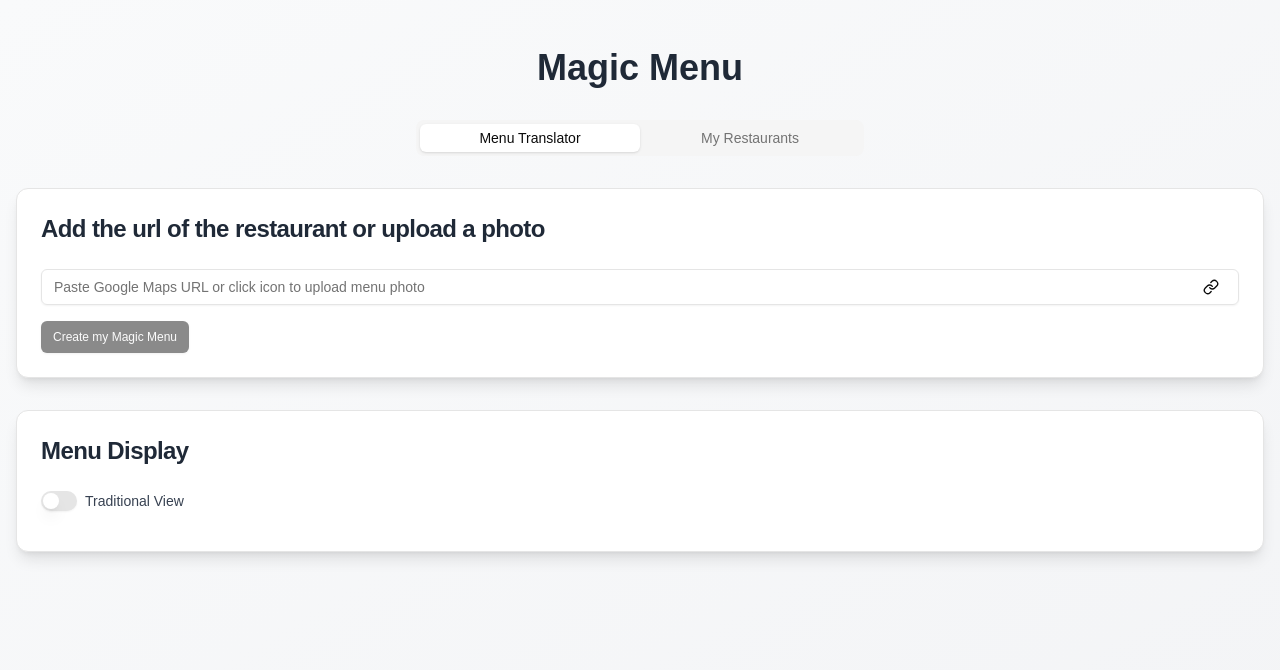
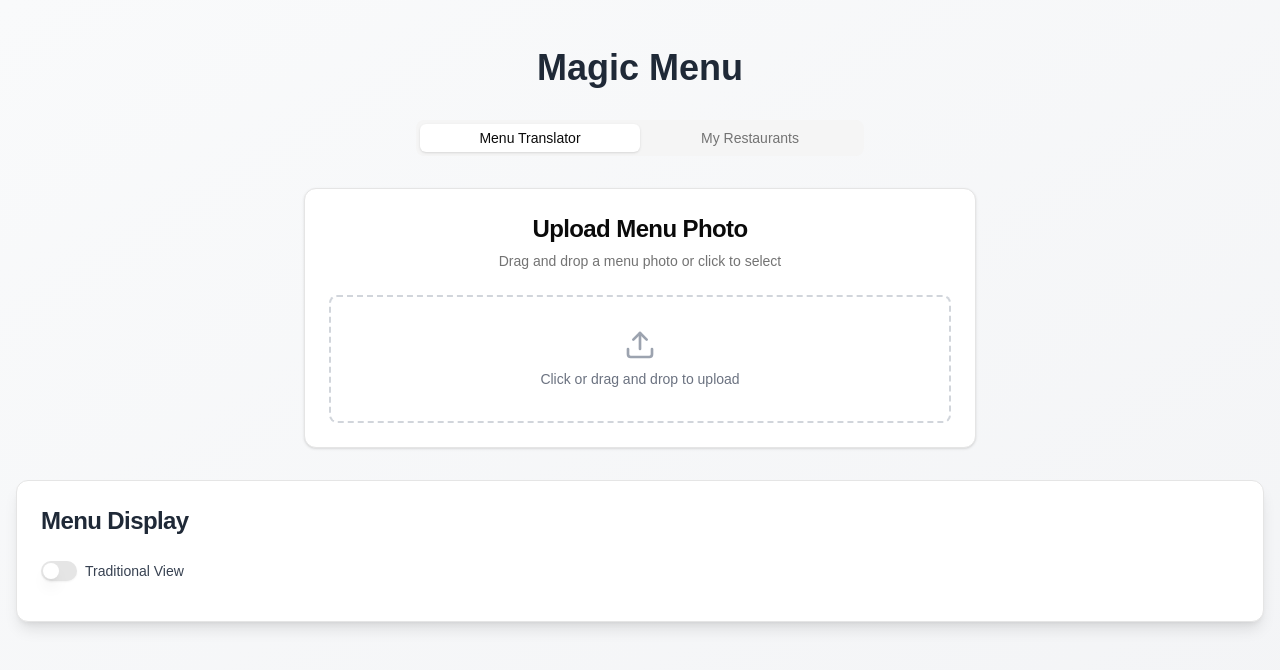
Before and after one commit to max-sakeco/magic-menu-translator, a Next.js app: page / in a window 1280 px wide. Shown: the top 670 px of the page. Built offline with nearby package versions, Linux system fonts and the light colour scheme.

Commit message:
Fix for Vercel

```diff
--- a/components/MenuInput.tsx
+++ b/components/MenuInput.tsx
@@ -1,11 +1,11 @@
 'use client'
 
-import { useState, useRef } from 'react'
+import { useState, useRef, useCallback } from 'react'
 import { Button } from '@/components/ui/button'
 import { Input } from '@/components/ui/input'
-import { Card, CardContent, CardHeader, CardTitle } from '@/components/ui/card'
+import { Card, CardContent, CardHeader, CardTitle, CardDescription } from '@/components/ui/card'
 import { motion } from 'framer-motion'
-import { Upload, Link } from 'lucide-react'
+import { Upload, Link, CheckCircle, Loader2 } from 'lucide-react'
 
 interface MenuItem {
   japanese: string;
@@ -23,240 +23,68 @@ interface MenuInputProps {
 }
 
 export default function MenuInput({ onMenuAnalyzed }: MenuInputProps) {
-  const [input, setInput] = useState('')
-  const [file, setFile] = useState<File | null>(null)
-  const [isLoading, setIsLoading] = useState(false)
-  const [error, setError] = useState<string | null>(null)
-  const fileInputRef = useRef<HTMLInputElement>(null)
-  const [url, setUrl] = useState('')
-  const [isLoadingPhotos, setIsLoadingPhotos] = useState(false)
+  const [file, setFile] = useState<File | null>(null);
+  const [isLoading, setIsLoading] = useState(false);
+  const [error, setError] = useState<string | null>(null);
+  const fileInputRef = useRef<HTMLInputElement>(null);
 
-  const handleInputChange = (e: React.ChangeEvent<HTMLInputElement>) => {
-    setInput(e.target.value)
-    setFile(null) // Clear file if URL is being entered
+  const handleDrop = useCallback(
+    (e: React.DragEvent<HTMLDivElement>) => {
+      e.preventDefault();
+      const droppedFile = e.dataTransfer.files[0];
+      if (droppedFile && droppedFile.type.startsWith('image/')) {
+        setFile(droppedFile);
+        analyzeMenu(droppedFile);
       }
+    },
+    [onMenuAnalyzed]
+  );
 
-  const handleFileUpload = (e: React.ChangeEvent<HTMLInputElement>) => {
-    const files = e.target.files
-    if (files && files.length > 0) {
-      setFile(files[0])
-      setInput(files[0].name) // Display filename in input
+  const handleFileSelect = useCallback(
+    (e: React.ChangeEvent<HTMLInputElement>) => {
+      const selectedFile = e.target.files?.[0];
+      if (selectedFile) {
+        setFile(selectedFile);
+        analyzeMenu(selectedFile);
       }
-  }
+    },
+    [onMenuAnalyzed]
+  );
 
-  const handleSubmit = async (e: React.FormEvent) => {
-    e.preventDefault()
-    setIsLoading(true)
-    setError(null)
+  const analyzeMenu = async (imageFile: File) => {
+    setIsLoading(true);
+    setError(null);
+
+    const formData = new FormData();
+    formData.append('image', imageFile);
 
     try {
-      if (file) {
-        // Handle file upload
-        const formData = new FormData()
-        formData.append('image', file)
-
       const response = await fetch('/api/analyze-menu', {
         method: 'POST',
         body: formData,
-        })
-
-        const data = await response.json()
-        console.log('API Response:', data)
+      });
 
       if (!response.ok) {
-          throw new Error(data.details || data.error || 'Failed to analyze menu')
+        throw new Error(`Error: ${response.status}`);
       }
 
+      const data = await response.json();
       onMenuAnalyzed({
         items: data.items || [],
-          photos: [URL.createObjectURL(file)],
+        photos: [URL.createObjectURL(imageFile)],
         restaurantName: ''
-        })
-      } else if (url.trim()) {
-        // Handle Google Maps URL
-        const response = await fetch(`/api/fetch-menu-photos?url=${encodeURIComponent(url)}`)
-        if (!response.ok) {
-          const errorData = await response.json()
-          throw new Error(errorData.error || 'Failed to fetch menu photos')
+      });
+    } catch (err) {
+      setError(err instanceof Error ? err.message : 'Failed to analyze menu');
+      console.error('Error analyzing menu:', err);
+    } finally {
+      setIsLoading(false);
     }
+  };
 
-        const data = await response.json()
-        console.log('Received photos data:', data)
-
-        if (!data.photos || data.photos.length === 0) {
-          throw new Error('No menu photos found for this restaurant')
-        }
-
-        // Process each photo through the menu analyzer
-        const menuResults = await Promise.all(
-          data.photos.map(async (photoUrl: string) => {
-            try {
-              // Fetch the image
-              const imageResponse = await fetch(photoUrl)
-              const blob = await imageResponse.blob()
-
-              // Convert to proper image format
-              const img = new Image()
-              img.src = URL.createObjectURL(blob)
-              await new Promise((resolve) => (img.onload = resolve))
-
-              const canvas = document.createElement('canvas')
-              canvas.width = img.width
-              canvas.height = img.height
-              const ctx = canvas.getContext('2d')
-              ctx?.drawImage(img, 0, 0)
-
-              // Convert to JPEG format
-              const jpegBlob = await new Promise<Blob>((resolve) => {
-                canvas.toBlob((blob) => resolve(blob!), 'image/jpeg', 0.95)
-              })
-
-              const file = new File([jpegBlob], 'menu.jpg', { type: 'image/jpeg' })
-              const formData = new FormData()
-              formData.append('image', file)
-
-              const analysisResponse = await fetch('/api/analyze-menu', {
-                method: 'POST',
-                body: formData,
-              })
-
-              if (!analysisResponse.ok) {
-                throw new Error('Failed to analyze menu photo')
-              }
-
-              return await analysisResponse.json()
-            } catch (err) {
-              console.error('Error processing photo:', err)
-              return { items: [] }
-            }
-          })
-        )
-
-        // Combine all menu items from different photos
-        const combinedMenuItems = menuResults.reduce((acc, result) => {
-          if (result.items && Array.isArray(result.items)) {
-            return [...acc, ...result.items]
-          }
-          return acc
-        }, [])
-
-        onMenuAnalyzed({
-          items: combinedMenuItems,
-          photos: data.photos,
-          restaurantName: data.restaurantName
-        })
-      } else {
-        throw new Error('Please either upload a photo or enter a Google Maps URL')
-      }
-    } catch (err) {
-      setError(err instanceof Error ? err.message : 'Something went wrong')
-      console.error('Error details:', err)
-    } finally {
-      setIsLoading(false)
-    }
-  }
-
-  const handleDragOver = (e: React.DragEvent) => {
-    e.preventDefault()
-  }
-
-  const handleDrop = (e: React.DragEvent) => {
-    e.preventDefault()
-    const files = e.dataTransfer.files
-    if (files && files.length > 0) {
-      setFile(files[0])
-      setInput(files[0].name)
-    }
-  }
-
-  const handleUrlSubmit = async (e: React.FormEvent) => {
-    e.preventDefault()
-    setIsLoadingPhotos(true)
-    setError(null)
-
-    try {
-      if (!url.trim()) {
-        throw new Error('Please enter a Google Maps URL')
-      }
-
-      const response = await fetch(`/api/fetch-menu-photos?url=${encodeURIComponent(url)}`)
-      if (!response.ok) {
-        const errorData = await response.json()
-        throw new Error(errorData.error || 'Failed to fetch menu photos')
-      }
-
-      const data = await response.json()
-      console.log('Received photos data:', data) // Debug log
-
-      if (!data.photos || data.photos.length === 0) {
-        throw new Error('No menu photos found for this restaurant')
-      }
-
-      // Process each photo through the menu analyzer
-      const menuResults = await Promise.all(
-        data.photos.map(async (photoUrl: string) => {
-          try {
-            // Fetch the image
-            const imageResponse = await fetch(photoUrl)
-            const blob = await imageResponse.blob()
-
-            // Convert to proper image format
-            const img = new Image()
-            img.src = URL.createObjectURL(blob)
-            await new Promise((resolve) => (img.onload = resolve))
-
-            const canvas = document.createElement('canvas')
-            canvas.width = img.width
-            canvas.height = img.height
-            const ctx = canvas.getContext('2d')
-            ctx?.drawImage(img, 0, 0)
-
-            // Convert to JPEG format
-            const jpegBlob = await new Promise<Blob>((resolve) => {
-              canvas.toBlob((blob) => resolve(blob!), 'image/jpeg', 0.95)
-            })
-
-            const file = new File([jpegBlob], 'menu.jpg', { type: 'image/jpeg' })
-            const formData = new FormData()
-            formData.append('image', file)
-
-            const analysisResponse = await fetch('/api/analyze-menu', {
-              method: 'POST',
-              body: formData,
-            })
-
-            if (!analysisResponse.ok) {
-              throw new Error('Failed to analyze menu photo')
-            }
-
-            return await analysisResponse.json()
-          } catch (err) {
-            console.error('Error processing photo:', err)
-            return { items: [] } // Return empty items for failed photos
-          }
-        })
-      )
-
-      // Combine all menu items from different photos
-      const combinedMenuItems = menuResults.reduce((acc, result) => {
-        if (result.items && Array.isArray(result.items)) {
-          return [...acc, ...result.items]
-        }
-        return acc
-      }, [])
-
-      // Pass both menu items and photos to parent
-      onMenuAnalyzed({
-        items: combinedMenuItems,
-        photos: data.photos, // Include the photos from the API response
-        restaurantName: data.restaurantName
-      })
-    } catch (err) {
-      setError(err instanceof Error ? err.message : 'Failed to fetch menu photos')
-    } finally {
-      setIsLoadingPhotos(false)
-    }
-  }
+  const handleDragOver = (e: React.DragEvent<HTMLDivElement>) => {
+    e.preventDefault();
+  };
 
   return (
     <motion.div
@@ -264,62 +92,58 @@ export default function MenuInput({ onMenuAnalyzed }: MenuInputProps) {
       animate={{ opacity: 1, y: 0 }}
       transition={{ duration: 0.5 }}
     >
-      <Card className="bg-white dark:bg-gray-800 shadow-lg">
+      <Card className="w-full max-w-2xl mx-auto">
         <CardHeader>
-          <CardTitle className="text-2xl font-semibold text-gray-800 dark:text-gray-100">Add the url of the restaurant or upload a photo</CardTitle>
+          <CardTitle className="text-2xl font-semibold text-center">
+            Upload Menu Photo
+          </CardTitle>
+          <CardDescription className="text-center">
+            Drag and drop a menu photo or click to select
+          </CardDescription>
         </CardHeader>
         <CardContent>
-          <form onSubmit={handleSubmit} className="space-y-4">
           <div
-              className="relative"
+            className={`
+              border-2 border-dashed rounded-lg p-8 text-center
+              ${file ? 'border-green-500' : 'border-gray-300'}
+              hover:border-gray-400 transition-colors duration-200
+              cursor-pointer
+            `}
+            onDrop={handleDrop}
             onDragOver={handleDragOver}
-              onDrop={handleDrop}
+            onClick={() => fileInputRef.current?.click()}
           >
-              <Input
-                type="text"
-                placeholder="Paste Google Maps URL or click icon to upload menu photo"
-                value={url}
-                onChange={(e) => setUrl(e.target.value)}
-                className="w-full pr-20"
-              />
+            {isLoading ? (
+              <div className="flex flex-col items-center gap-4">
+                <Loader2 className="h-8 w-8 animate-spin text-gray-500" />
+                <p className="text-sm text-gray-500">Analyzing menu...</p>
+              </div>
+            ) : file ? (
+              <div className="flex flex-col items-center gap-2">
+                <CheckCircle className="h-8 w-8 text-green-500" />
+                <p className="text-sm text-gray-500">{file.name}</p>
+              </div>
+            ) : (
+              <div className="flex flex-col items-center gap-2">
+                <Upload className="h-8 w-8 text-gray-400" />
+                <p className="text-sm text-gray-500">
+                  Click or drag and drop to upload
+                </p>
+              </div>
+            )}
             <input
+              ref={fileInputRef}
               type="file"
-                ref={fileInputRef}
-                onChange={handleFileUpload}
               className="hidden"
               accept="image/*"
+              onChange={handleFileSelect}
             />
-              <Button
-                type="button"
-                variant="ghost"
-                size="sm"
-                className="absolute right-2 top-1/2 transform -translate-y-1/2"
-                onClick={() => fileInputRef.current?.click()}
-              >
-                {file ? <Upload className="w-4 h-4" /> : <Link className="w-4 h-4" />}
-              </Button>
           </div>
-            <Button
-              type="submit"
-              size="sm"
-              className="mt-2"
-              disabled={isLoading || (!url.trim() && !file)}
-            >
-              {isLoading ? 'Processing...' : 'Create my Magic Menu'}
-            </Button>
-          </form>
           {error && (
-            <p className="mt-2 text-sm text-red-500">
-              {error}
-            </p>
-          )}
-          {file && (
-            <p className="mt-2 text-sm text-gray-500 dark:text-gray-400">
-              Selected file: {file.name}
-            </p>
+            <p className="mt-4 text-sm text-red-500 text-center">{error}</p>
           )}
         </CardContent>
       </Card>
     </motion.div>
-  )
+  );
 }
```
Also changed, not shown: app/api/fetch-menu-photos/route.ts (+14 -2 lines), app/test-photos/page.tsx (+11 -25 lines), components/MenuDisplay.tsx (+5 -2 lines). Lines whose indentation alone changed are shown as unchanged.
